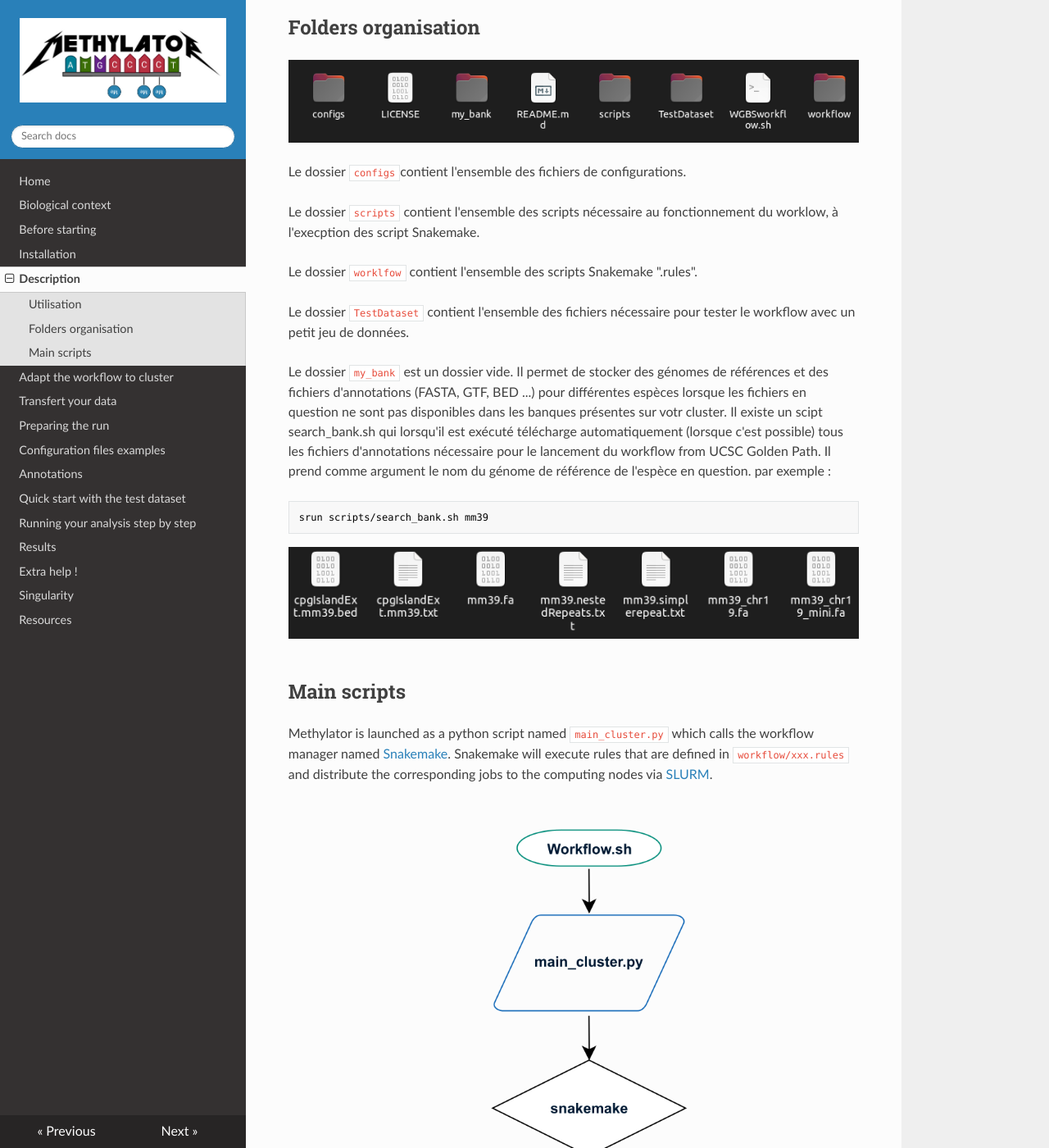
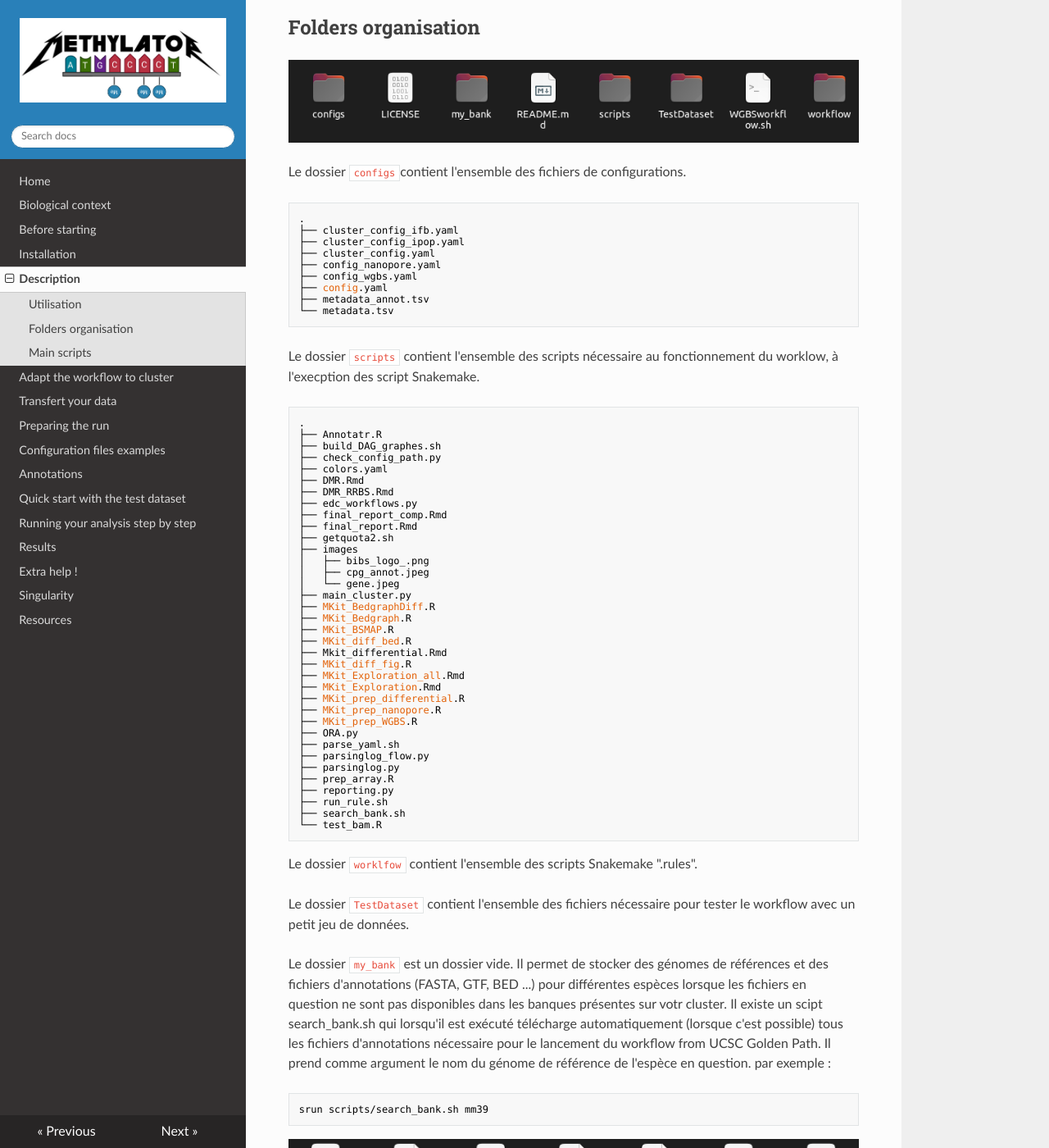
Before and after one commit to parisepigenetics/Methylator-Documentation, an MkDocs documentation site: the page built from docs/description.md, in a window 1280 px wide and 1400 px high, scrolled down 612 px. Shown: the whole window at 82% size. Built offline with MkDocs 1.6.1, drawn with Linux system fonts in a browser that asks for light colours; nearby versions of some CDN libraries.

Commit message:
Update description.md

````diff
--- a/docs/description.md
+++ b/docs/description.md
@@ -21,8 +21,59 @@ In the case of BS-seq data, the workflow begins with files in FASTQ format. It p
 ![folders_organisation](img/folder_organisation_worklfow.png)
 
 Le dossier `configs`contient l'ensemble des fichiers de configurations.
+```bash
+.
+├── cluster_config_ifb.yaml
+├── cluster_config_ipop.yaml
+├── cluster_config.yaml
+├── config_nanopore.yaml
+├── config_wgbs.yaml
+├── config.yaml
+├── metadata_annot.tsv
+└── metadata.tsv
+```
 
 Le dossier ` scripts ` contient l'ensemble des scripts nécessaire au fonctionnement du worklow, à l'execption des script Snakemake.
+
+```bash
+.
+├── Annotatr.R
+├── build_DAG_graphes.sh
+├── check_config_path.py
+├── colors.yaml
+├── DMR.Rmd
+├── DMR_RRBS.Rmd
+├── edc_workflows.py
+├── final_report_comp.Rmd
+├── final_report.Rmd
+├── getquota2.sh
+├── images
+│   ├── bibs_logo_.png
+│   ├── cpg_annot.jpeg
+│   └── gene.jpeg
+├── main_cluster.py
+├── MKit_BedgraphDiff.R
+├── MKit_Bedgraph.R
+├── MKit_BSMAP.R
+├── MKit_diff_bed.R
+├── Mkit_differential.Rmd
+├── MKit_diff_fig.R
+├── MKit_Exploration_all.Rmd
+├── MKit_Exploration.Rmd
+├── MKit_prep_differential.R
+├── MKit_prep_nanopore.R
+├── MKit_prep_WGBS.R
+├── ORA.py
+├── parse_yaml.sh
+├── parsinglog_flow.py
+├── parsinglog.py
+├── prep_array.R
+├── reporting.py
+├── run_rule.sh
+├── search_bank.sh
+└── test_bam.R
+```
+
 
 Le dossier ` worklfow ` contient l'ensemble des scripts Snakemake ".rules".
 
````
